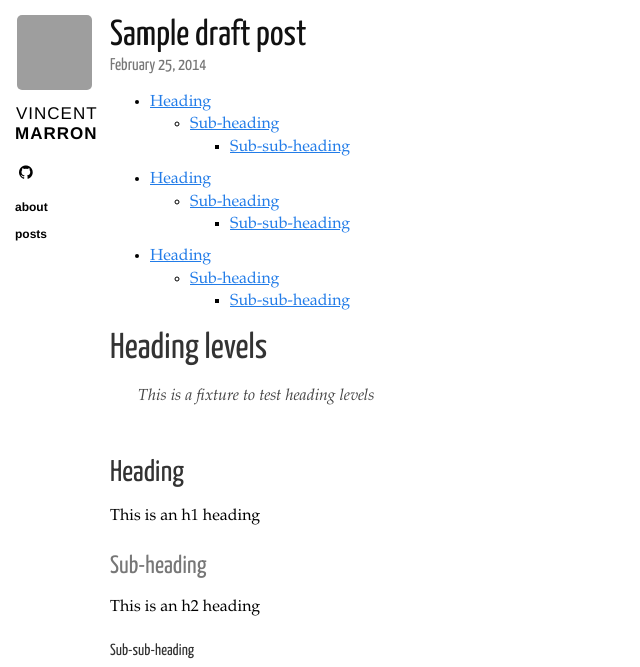
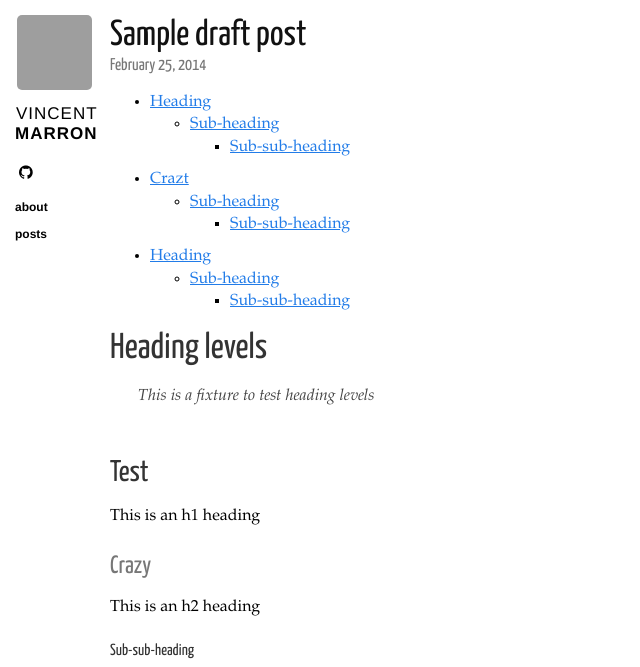
Before and after one commit to VinceMarron/vincemarron.github.io, a Jekyll site: the page built from _posts/2014-02-25-draft.markdown, in a window 1280 px wide, cut to the strip 0-667 px from the top of the page. Shown: the whole strip, without its empty margins (0-640 px from the left). Built offline with Jekyll 4.4.1, drawn with Linux system fonts in a browser that asks for light colours; nearby versions of some CDN libraries; grey boxes are pictures that could not be loaded.

Commit message:
Update 2014-02-25-draft.markdown

```diff
--- a/_posts/2014-02-25-draft.markdown
+++ b/_posts/2014-02-25-draft.markdown
@@ -7,7 +7,7 @@ category: posts
 - [Heading](#heading)
   * [Sub-heading](#sub-heading)
     + [Sub-sub-heading](#sub-sub-heading)
-- [Heading](#heading-1)
+- [Crazt](#heading-1)
   * [Sub-heading](#sub-heading-1)
     + [Sub-sub-heading](#sub-sub-heading-1)
 - [Heading](#heading-2)
@@ -21,11 +21,11 @@ category: posts
 
 <!-- toc -->
 
-## Heading
+## Test
 
 This is an h1 heading
 
-### Sub-heading
+### Crazy
 
 This is an h2 heading
 
```
